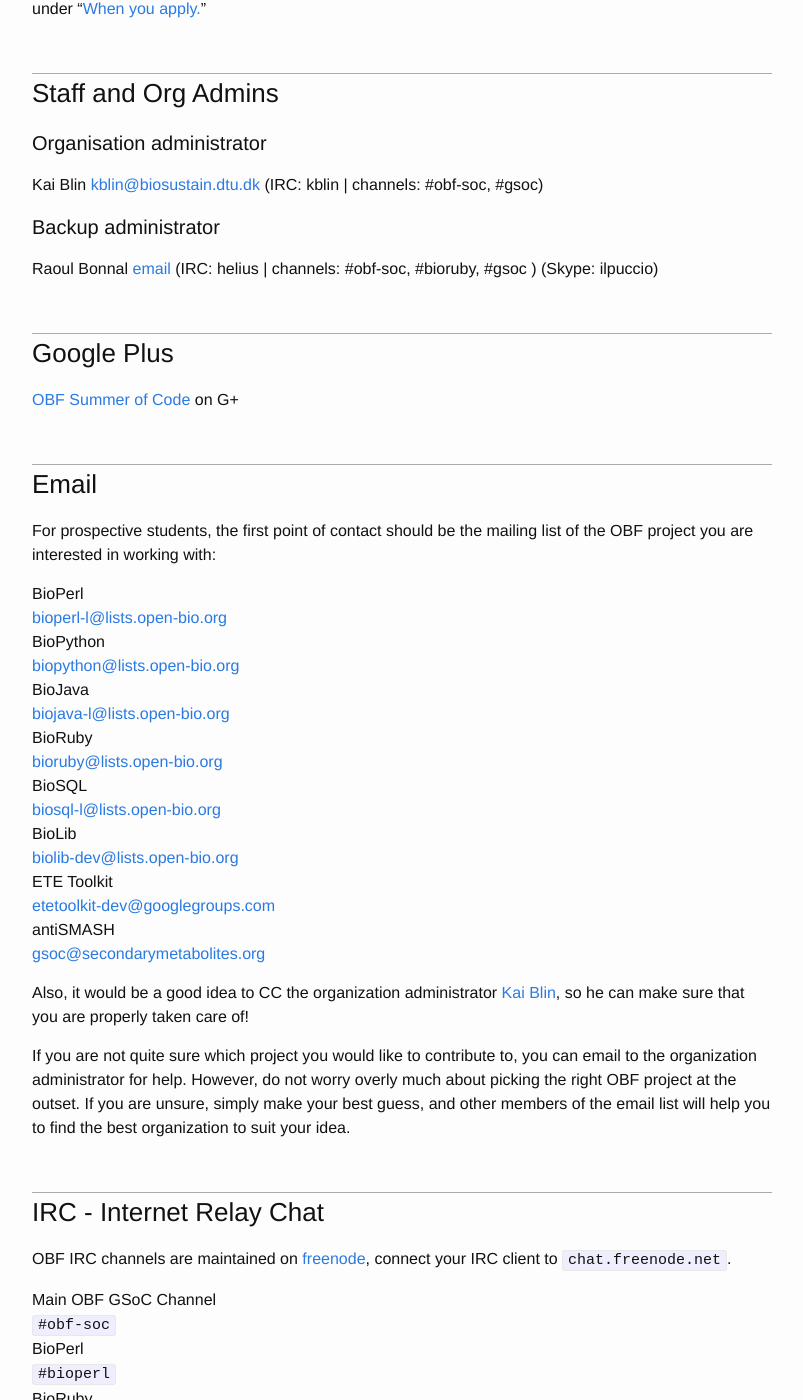
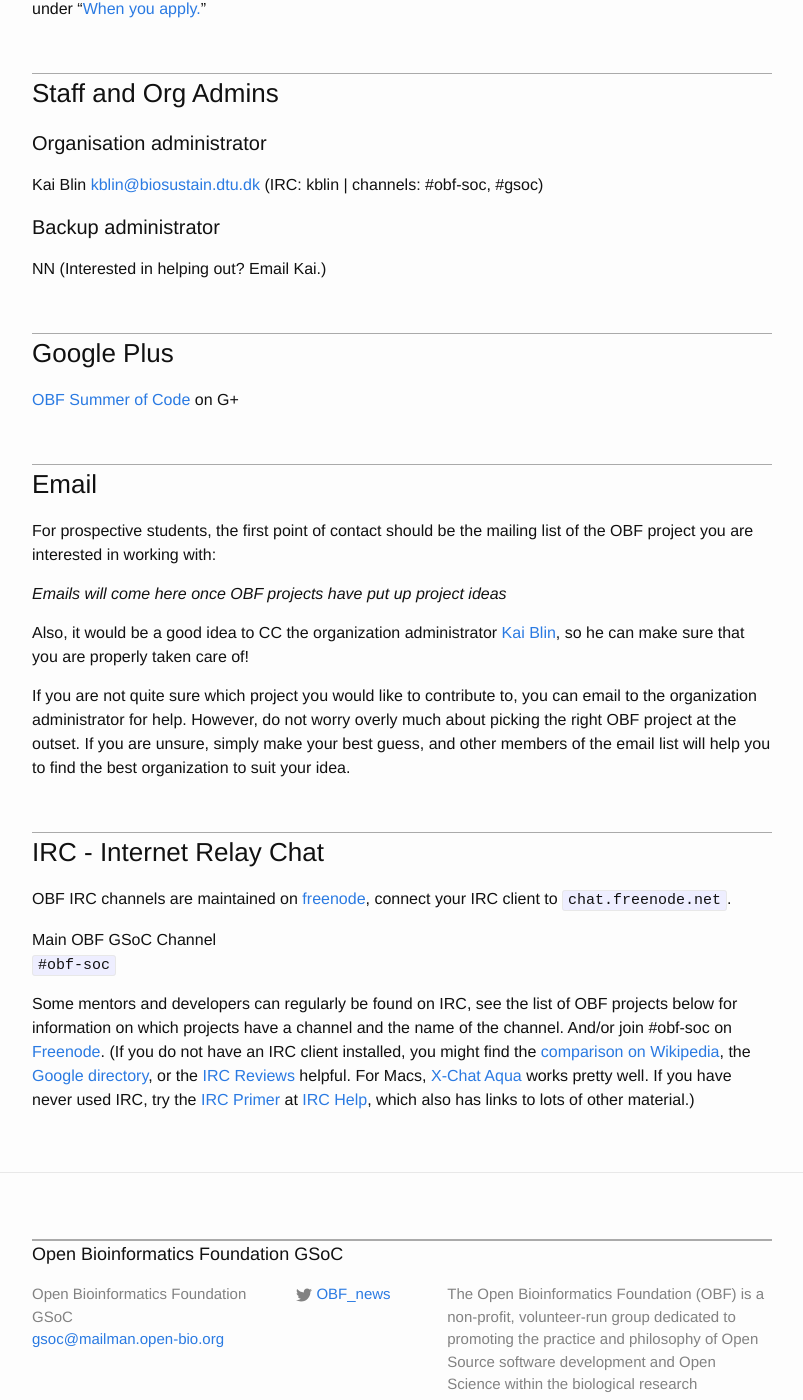
Before and after one commit to OBF/GSoC, a Jekyll site: the page built from 99_contact.md, in a window 1280 px wide and 1400 px high, scrolled down 271 px. Shown: the whole window, without its empty margins (238-1041 px from the left). Built offline with Jekyll 4.4.1, drawn with Linux system fonts in a browser that asks for light colours.

Commit message:
contacts: Reset for GSoC 2017
Signed-off-by: Kai Blin <kblin@biosustain.dtu.dk>

```diff
--- a/99_contact.md
+++ b/99_contact.md
@@ -14,7 +14,7 @@
 Kai Blin [kblin@biosustain.dtu.dk](mailto:kblin@biosustain.dtu.dk) (IRC: kblin | channels: #obf-soc, #gsoc)
 
 #### Backup administrator
-Raoul Bonnal [email](mailto:ilpuccio.febo@gmail.com) (IRC: helius | channels: #obf-soc, #bioruby, #gsoc ) (Skype: ilpuccio)
+NN (Interested in helping out? Email Kai.)
 
 ### Google Plus
 [OBF Summer of Code](https://plus.google.com/communities/103096212020630764091) on G+
@@ -23,30 +23,7 @@
 For prospective students, the first point of contact should be the mailing list
 of the OBF project you are interested in working with:
 
-BioPerl
-: [bioperl-l@lists.open-bio.org](mailto:bioperl-l@lists.open-bio.org)
-
-BioPython
-: [biopython@lists.open-bio.org](mailto:biopython@lists.open-bio.org)
-
-BioJava
-: [biojava-l@lists.open-bio.org](mailto:biojava-l@lists.open-bio.org)
-
-BioRuby
-: [bioruby@lists.open-bio.org](mailto:bioruby@lists.open-bio.org)
-
-BioSQL
-: [biosql-l@lists.open-bio.org](mailto:biosql-l@lists.open-bio.org)
-
-BioLib
-: [biolib-dev@lists.open-bio.org](mailto:biolib-dev@lists.open-bio.org)
-
-ETE Toolkit
-: [etetoolkit-dev@googlegroups.com](mailto:etetoolkit-dev@googlegroups.com)
-
-antiSMASH
-: [gsoc@secondarymetabolites.org](mailto:gsoc@secondarymetabolites.org)
-
+_Emails will come here once OBF projects have put up project ideas_
 
 Also, it would be a good idea to CC the organization administrator [Kai
 Blin](mailto:kblin@biosustain.dtu.dk), so he can make sure that you are properly
@@ -65,12 +42,6 @@
 Main OBF GSoC Channel
 : `#obf-soc`
 
-BioPerl
-: `#bioperl`
-
-BioRuby
-: `#bioruby`
-
 Some mentors and developers can regularly be found on IRC, see the list of OBF
 projects below for information on which projects have a channel and the name of
 the channel. And/or join #obf-soc on [Freenode](http://freenode.net/). (If you
```
